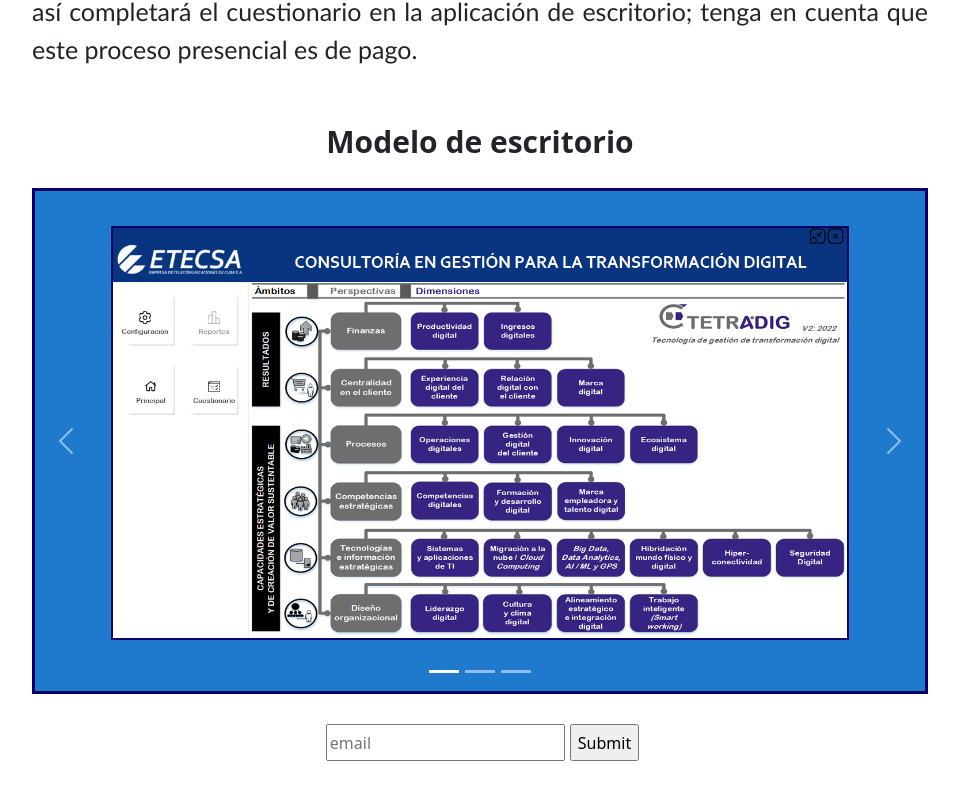
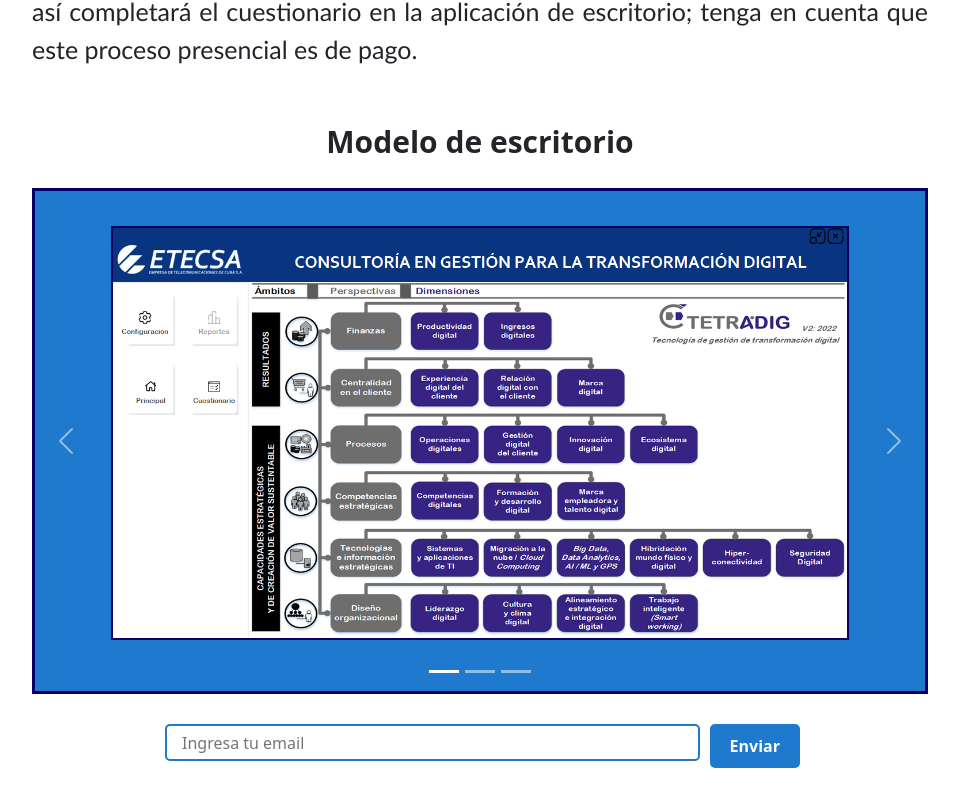
Before and after one commit to Erick0330/TETR4DIG-WEB-FRONTEND, a Vue app: page / in a window 1280 px wide. Shown: the part 1265-2072 px from the top of the page, without its empty margins (160-1119 px from the left). Built offline with nearby package versions, Linux system fonts and the light colour scheme.

Commit message:
Agregado estilo al input

```diff
--- a/src/components/ArrowComponent.vue
+++ b/src/components/ArrowComponent.vue
@@ -6,7 +6,6 @@
 </template>
 
 <script setup lang="ts">
-
 </script>
 
 <style scoped>
@@ -26,10 +25,16 @@
   border-bottom: 2px solid gray; /* Grosor y color de la línea inferior */
   transform: rotate(-45deg); /* Rotación para formar la flecha */
   animation: moveDown 1.5s infinite; /* Animación continua */
+  transition: transform 0.2s ease, border-color 0.2s ease, scale 0.2s ease; /* Transiciones suaves */
 }
 
 .arrow:nth-child(2) {
   animation-delay: 0.2s; /* Retraso para sincronizar las dos flechas */
+}
+
+.arrow-container:hover .arrow {
+  transform: scale(1.2) rotate(-45deg); /* Agranda ligeramente la flecha */
+  border-color: darkgray; /* Oscurece el color */
 }
 
 @keyframes moveDown {
--- a/src/views/LandingPage.vue
+++ b/src/views/LandingPage.vue
@@ -3,7 +3,7 @@
 import router from "@/router";
 const goToLogin = () => {
   router.push("/login");
-}
+};
 </script>
 
 <template>
@@ -19,7 +19,9 @@
       <a href="#about" class="know">
         <p>CONÓCENOS</p>
       </a>
+      <a href="#about">
         <ArrowComponent />
+      </a>
     </div>
   </section>
 
@@ -115,8 +117,12 @@
       </div>
 
       <div class="form">
-        <input type="email" placeholder="email" />
-        <input type="submit" />
+        <input
+          type="email"
+          placeholder="Ingresa tu email"
+          class="email-input"
+        />
+        <button type="submit" class="email-submit">Enviar</button>
       </div>
     </div>
   </section>
@@ -302,18 +308,14 @@
       <p>&copy; 2024, TETRADIG. Todos los derechos reservados</p>
     </footer>
   </section>
-
-
-
-
 </template>
 
 <style scoped>
-.start-container{
+.start-container {
   display: flex;
   justify-content: center;
 }
-.start{
+.start {
   display: flex;
   justify-content: center;
   align-items: center;
@@ -339,7 +341,7 @@
   font-weight: bold;
   color: antiquewhite;
   transition: color 0.3s, font-size 0.3s;
-  text-shadow:0 0 5px #b1b2b4;
+  text-shadow: 0 0 5px #b1b2b4;
 }
 
 .start:hover p {
@@ -372,13 +374,6 @@
   width: 100%;
   height: 100vh;
   text-align: center; /* Asegura centrado del texto */
-}
-
-.ex {
-  margin-top: 100vh;
-  height: 400px;
-  width: 100%;
-  background-color: red;
 }
 
 .hello {
@@ -432,7 +427,7 @@
   font-weight: bold;
   color: antiquewhite;
   transition: color 0.3s, font-size 0.3s;
-  text-shadow:0 0 5px #b1b2b4;
+  text-shadow: 0 0 5px #b1b2b4;
 }
 
 .know:hover p {
@@ -483,7 +478,6 @@
   padding: 90px 0 20px 0;
   width: 100%;
   left: 0;
-
 }
 
 .texto {
@@ -562,16 +556,41 @@
   margin-top: 30px;
   width: 90%;
   padding: 0;
+  gap: 10px;
 }
 
-.form input {
-  margin-left: 5px;
-  height: 30px;
+.email-input {
+  flex: 1;
+  padding: 10px 15px;
+  font-size: 16px;
+  border: 2px solid #1f7ace;
+  border-radius: 5px;
+  outline: none;
+  transition: border-color 0.3s ease, box-shadow 0.3s ease;
+}
+
+.email-input:focus {
+  border-color: #357fdb;
+  box-shadow: 0 0 10px rgba(53, 127, 219, 0.5);
+}
+
+.email-submit {
+  padding: 10px 20px;
+  font-size: 16px;
+  font-weight: bold;
+  color: white;
+  background-color: #1f7ace;
+  border: none;
+  border-radius: 5px;
+  cursor: pointer;
+  transition: background-color 0.3s ease, transform 0.2s ease;
+}
+
+.email-submit:hover {
+  background-color: #357fdb;
+  transform: scale(1.05);
 }
 /* Estilos para pantallas grandes de la seccion about*/
-
-
-
 
 @media (max-width: 525px) {
   .carousel {
@@ -588,17 +607,13 @@
   }
 }
 
-
-
 @media (min-width: 990px) {
-
   .carousel {
     width: 70%;
   }
 
   .form {
     width: 50%;
-
   }
 
   .form input {
@@ -618,16 +633,13 @@
   }
 }
 
-
-
-
 /* Seccion Como usar----------------------------------------------------------------------------------------------------------------------*/
 .como-usar {
   left: 0;
   padding: 100px 0 20px 0;
   width: 100%;
   position: absolute;
-  background-color: #f5f8fd; /* Fondo gris claro */
+  background-color: #ebf0f7; /* Fondo gris claro */
   z-index: 1;
 }
 
@@ -652,7 +664,6 @@
   justify-content: center;
   align-items: center;
   flex-direction: column;
-
 }
 .como-usar h3 {
   margin-top: 30px;
@@ -662,13 +673,13 @@
   text-align: justify;
 }
 
-.como-usar  p {
+.como-usar p {
   font-size: 20px;
   font-family: "Gill Sans", "Gill Sans MT", Calibri, "Trebuchet MS", sans-serif;
 }
 
-.niveles-implementacion p{
-  font-family: "Gill Sans", "Gill Sans MT", Calibri, "Trebuchet MS", sans-serif;;
+.niveles-implementacion p {
+  font-family: "Gill Sans", "Gill Sans MT", Calibri, "Trebuchet MS", sans-serif;
 }
 
 .niveles-implementacion ul li:hover {
@@ -732,11 +743,10 @@
   text-align: justify;
 }
 
-.resultados  p {
+.resultados p {
   font-size: 20px;
   font-family: "Gill Sans", "Gill Sans MT", Calibri, "Trebuchet MS", sans-serif;
 }
-
 
 .table-primary {
   --bs-table-bg: #fff !important;
@@ -770,7 +780,7 @@
   border: 1px solid black;
 }
 
-.table{
+.table {
   font-family: "Gill Sans", "Gill Sans MT", Calibri, "Trebuchet MS", sans-serif;
 }
 
@@ -822,7 +832,6 @@
 }
 
 footer {
-
   padding: 0 0 0 0;
   width: 100%;
   background-color: rgb(0, 0, 102);
@@ -858,7 +867,6 @@
 
 footer .button i {
   color: antiquewhite;
-;
 }
 
 footer .contenedor .redes {
@@ -875,7 +883,6 @@
 footer .contenedor .redes i {
   color: antiquewhite;
   font-size: 30px;
-
 }
 
 footer .contenedor .redes {
@@ -886,11 +893,9 @@
   .mail {
     margin-left: 20%;
   }
-
 }
 
 footer p {
-
   color: antiquewhite;
 }
 </style>
--- a/vite.config.ts
+++ b/vite.config.ts
@@ -2,13 +2,13 @@
 
 import { defineConfig } from 'vite'
 import vue from '@vitejs/plugin-vue'
-import vueDevTools from 'vite-plugin-vue-devtools'
+// import vueDevTools from 'vite-plugin-vue-devtools'
 
 // https://vite.dev/config/
 export default defineConfig({
   plugins: [
     vue(),
-    vueDevTools(),
+    // vueDevTools(),
   ],
   resolve: {
     alias: {
```
Lines whose indentation alone changed are shown as unchanged.
